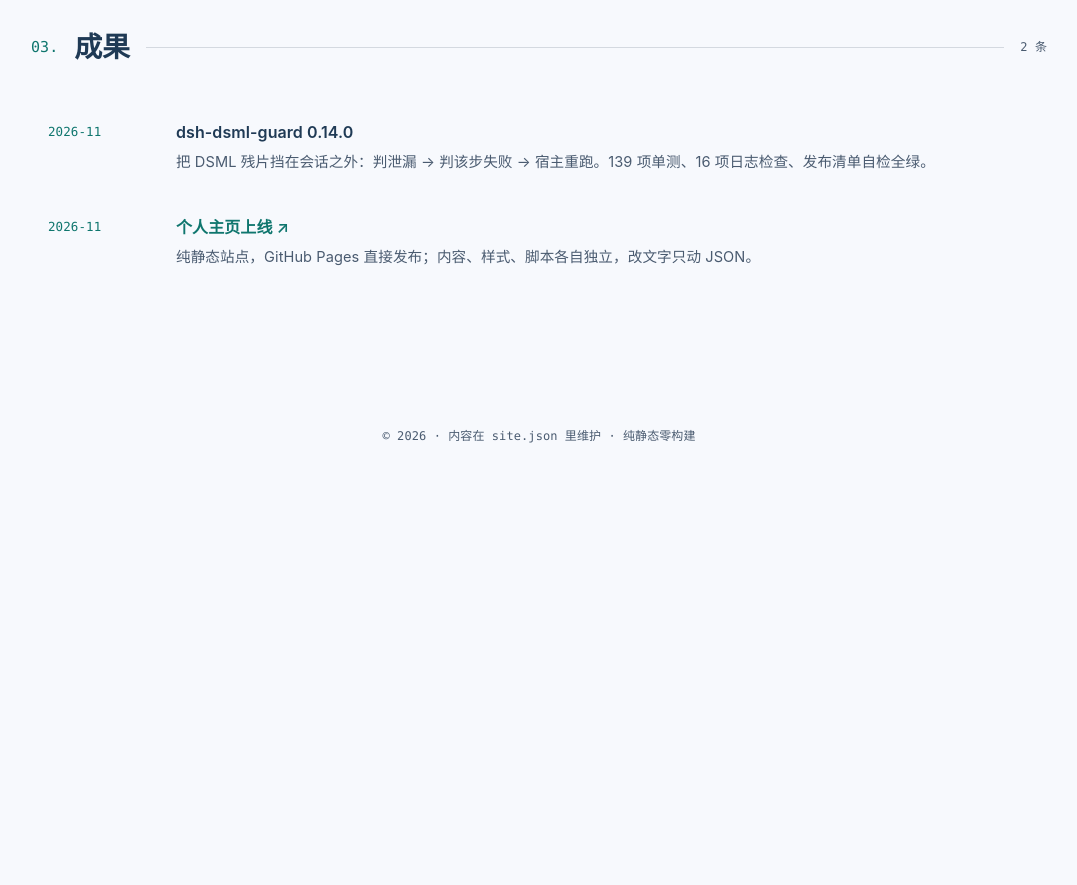
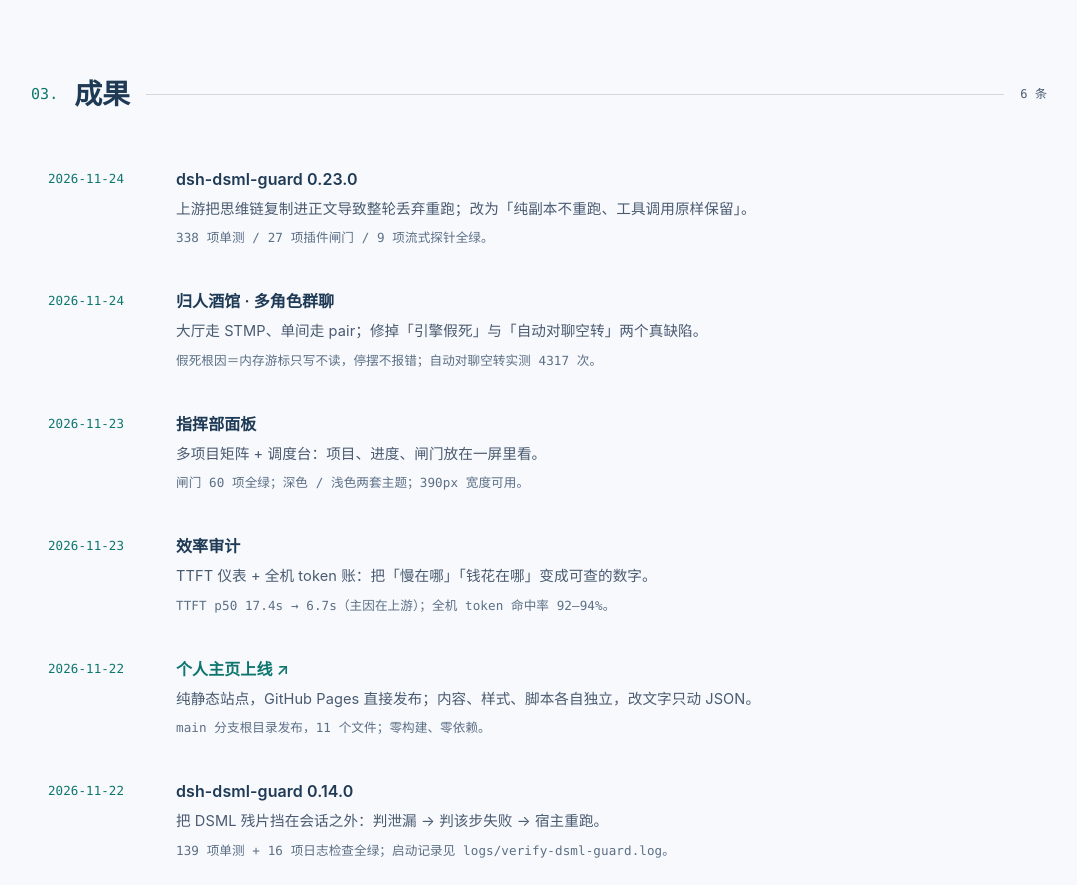
Before and after one commit to Christinachloe/Christinachloe.github.io, a plain HTML site: page index.html in a window 1280 px wide. Shown: the part 1915-2800 px from the top of the page, without its empty margins (101-1178 px from the left). Before the commit the page ends 2426 px from the top, so only its background shows below. Drawn offline with Linux system fonts and the light colour scheme.

Commit message:
site: 成果区改为具体日期 + 2026-11-22~24 四条实测

```diff
--- a/app.js
+++ b/app.js
@@ -139,6 +139,18 @@
     });
   }
 
+  // 成果按日期倒序：YYYY-MM-DD 直接比字符串；没日期的排最后
+  function worksSorted(list) {
+    return list.slice().sort(function (a, b) {
+      var da = a && a.date ? String(a.date) : "";
+      var db = b && b.date ? String(b.date) : "";
+      if (!da && !db) return 0;
+      if (!da) return 1;
+      if (!db) return -1;
+      return da < db ? 1 : (da > db ? -1 : 0);
+    });
+  }
+
   function renderWorks(list) {
     var box = document.getElementById("workList");
     box.textContent = "";
@@ -147,9 +159,11 @@
       box.appendChild(el("li", null, "还没有成果条目。"));
       return;
     }
-    list.forEach(function (w) {
+    worksSorted(list).forEach(function (w) {
       var li = el("li", "reveal");
-      li.appendChild(el("span", "date", w.date || ""));
+      var tm = el("time", "date", w.date || "");
+      if (w.date) tm.setAttribute("datetime", w.date);
+      li.appendChild(tm);
       var body = el("div");
       var t = el("div", "wtitle");
       if (w.link) {
@@ -161,6 +175,7 @@
       }
       body.appendChild(t);
       if (w.desc) body.appendChild(el("div", "wdesc", w.desc));
+      if (w.detail) body.appendChild(el("div", "wdetail", w.detail));
       li.appendChild(body);
       box.appendChild(li);
     });
--- a/site.json
+++ b/site.json
@@ -14,7 +14,7 @@
         "url": "https://github.com/Christinachloe/Christinachloe.github.io/issues"
       }
     ],
-    "updated": "2026-11-22"
+    "updated": "2026-11-24"
   },
   "projects": [
     {
@@ -28,7 +28,7 @@
       ],
       "repo": "",
       "demo": "",
-      "note": "139 项单测 + 16 项日志检查全过；包已成型（locale、图标、清单自检、CI），发布先观察一段时间。"
+      "note": "0.23.0：上游把思维链复制进正文时，改成整段丢弃重跑为「纯副本不重跑、工具调用原样保留」。338 项单测 / 27 项插件闸门 / 9 项流式探针全绿；包已成型（locale、图标、清单自检、CI）。"
     },
     {
       "name": "个人主页 / 项目台账",
@@ -78,16 +78,46 @@
   ],
   "works": [
     {
-      "date": "2026-11",
-      "title": "dsh-dsml-guard 0.14.0",
-      "desc": "把 DSML 残片挡在会话之外：判泄漏 → 判该步失败 → 宿主重跑。139 项单测、16 项日志检查、发布清单自检全绿。",
+      "date": "2026-11-24",
+      "title": "dsh-dsml-guard 0.23.0",
+      "desc": "上游把思维链复制进正文导致整轮丢弃重跑；改为「纯副本不重跑、工具调用原样保留」。",
+      "detail": "338 项单测 / 27 项插件闸门 / 9 项流式探针全绿。",
       "link": ""
     },
     {
-      "date": "2026-11",
+      "date": "2026-11-24",
+      "title": "归人酒馆 · 多角色群聊",
+      "desc": "大厅走 STMP、单间走 pair；修掉「引擎假死」与「自动对聊空转」两个真缺陷。",
+      "detail": "假死根因＝内存游标只写不读，停摆不报错；自动对聊空转实测 4317 次。",
+      "link": ""
+    },
+    {
+      "date": "2026-11-23",
+      "title": "指挥部面板",
+      "desc": "多项目矩阵 + 调度台：项目、进度、闸门放在一屏里看。",
+      "detail": "闸门 60 项全绿；深色 / 浅色两套主题；390px 宽度可用。",
+      "link": ""
+    },
+    {
+      "date": "2026-11-23",
+      "title": "效率审计",
+      "desc": "TTFT 仪表 + 全机 token 账：把「慢在哪」「钱花在哪」变成可查的数字。",
+      "detail": "TTFT p50 17.4s → 6.7s（主因在上游）；全机 token 命中率 92–94%。",
+      "link": ""
+    },
+    {
+      "date": "2026-11-22",
       "title": "个人主页上线",
       "desc": "纯静态站点，GitHub Pages 直接发布；内容、样式、脚本各自独立，改文字只动 JSON。",
+      "detail": "main 分支根目录发布，11 个文件；零构建、零依赖。",
       "link": "https://christinachloe.github.io/"
+    },
+    {
+      "date": "2026-11-22",
+      "title": "dsh-dsml-guard 0.14.0",
+      "desc": "把 DSML 残片挡在会话之外：判泄漏 → 判该步失败 → 宿主重跑。",
+      "detail": "139 项单测 + 16 项日志检查全绿；启动记录见 logs/verify-dsml-guard.log。",
+      "link": ""
     }
   ]
 }
--- a/style.css
+++ b/style.css
@@ -152,6 +152,8 @@ main{max-width:var(--maxw); margin:0 auto; padding:0 32px}
 .works .date{font-family:var(--mono); font-size:12.5px; color:var(--accent); padding-top:3px}
 .works .wtitle{color:var(--fg-2); font-weight:600; font-size:16px}
 .works .wdesc{font-size:14.6px; margin-top:4px}
+.works .wdetail{font-family:var(--mono); font-size:12.6px; color:var(--slate-2); margin-top:5px}
+.works .wdesc,.works .wdetail,.works .wtitle{overflow-wrap:anywhere}
 
 /* 页脚 */
 .foot{padding:56px 0 64px; text-align:center; font-family:var(--mono); font-size:12px; color:var(--slate)}
```
